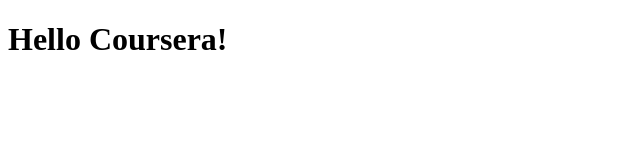
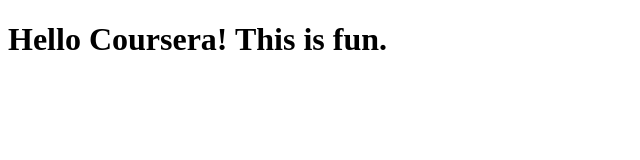
Before and after one commit to mlouque91/testrepo, a plain HTML site: page index.html in a window 1280 px wide. Shown: the whole page, without its empty margins (0-640 px from the left). Drawn offline with Linux system fonts and the light colour scheme.

Commit message:
small revision

```diff
--- a/index.html
+++ b/index.html
@@ -6,6 +6,6 @@
 	<title>Tab Title</title>
 </head>
 <body>
-<h1>Hello Coursera!</h1>
+<h1>Hello Coursera! This is fun.</h1>
 </body>
 </html>
```
